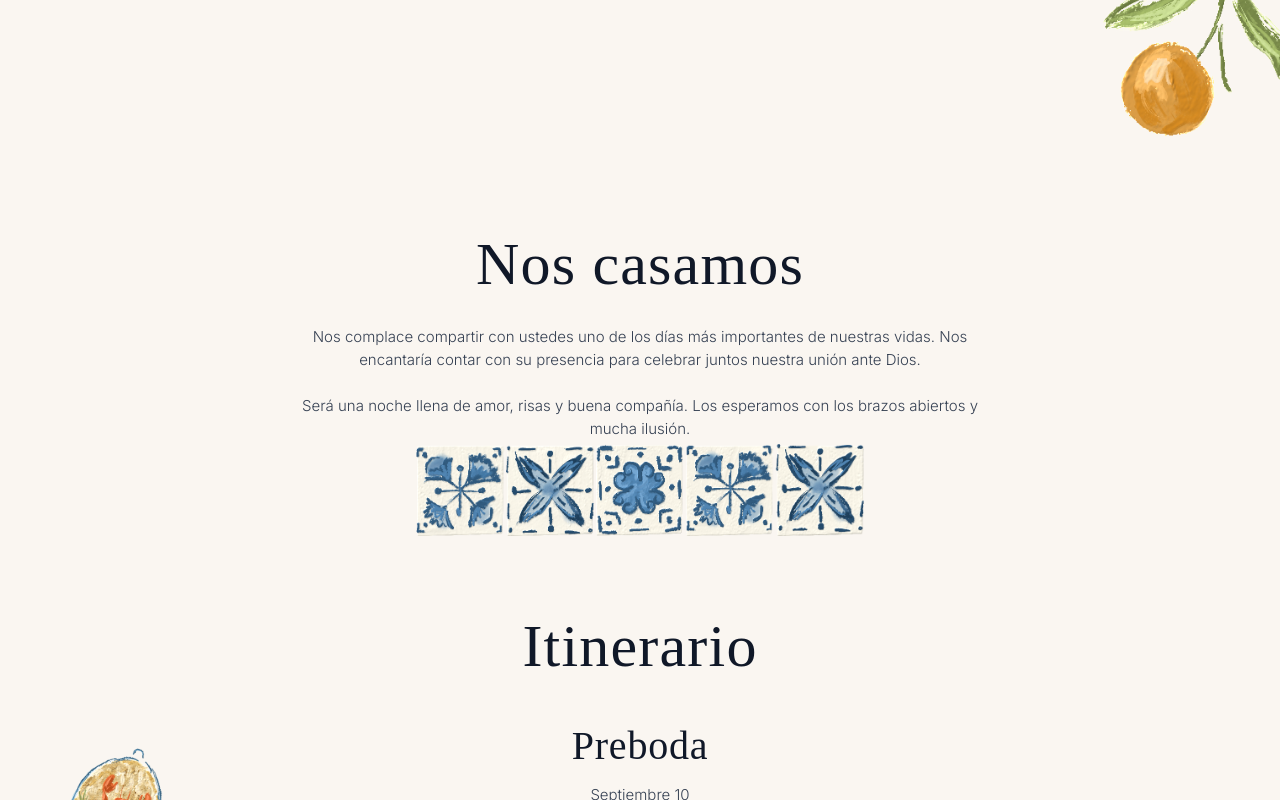
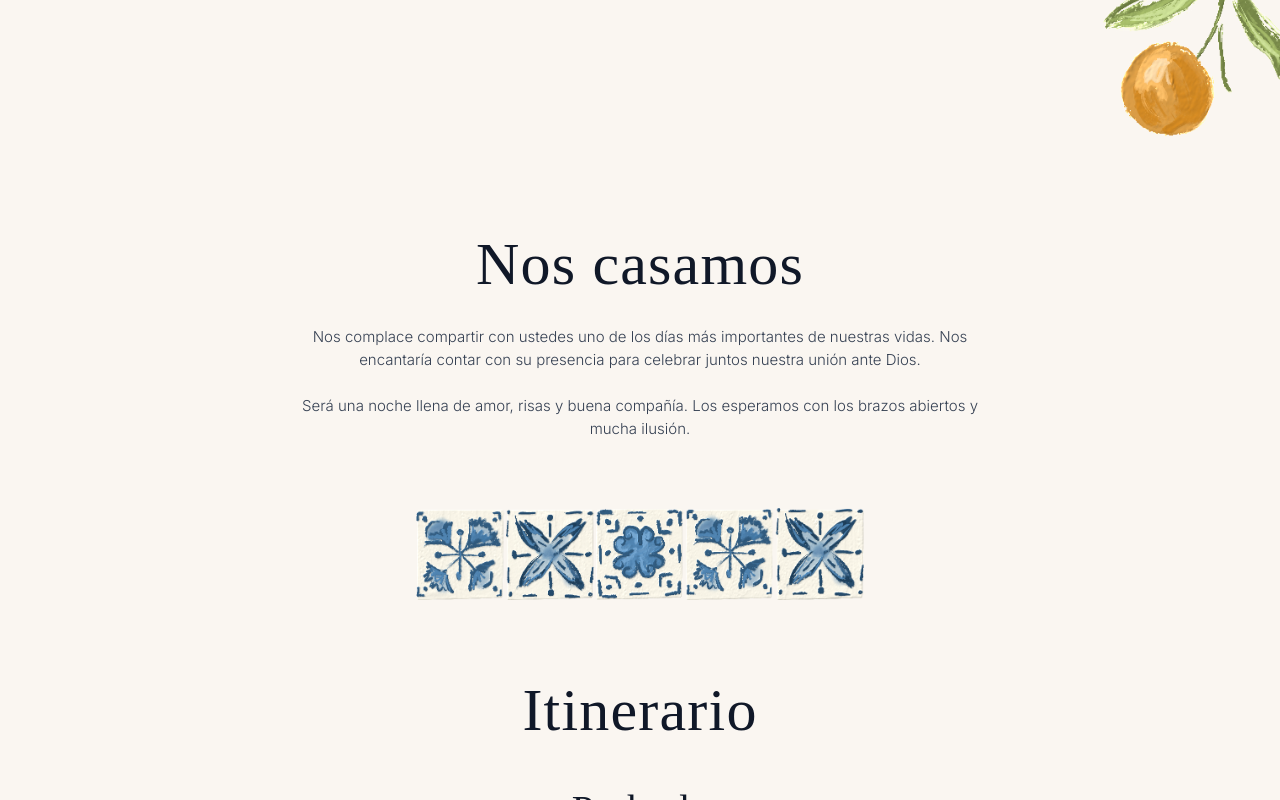
Before and after one commit to nelsonfleig/wedding-site, a React (Vite) app: page / in a window 1280 px wide. Shown: the part 662-1462 px from the top of the page. Built offline with nearby package versions, Linux system fonts and the light colour scheme; no server answers; a web font is replaced by a local one.

Commit message:
make animatinos faster

```diff
--- a/src/animations.ts
+++ b/src/animations.ts
@@ -1,12 +1,12 @@
 import { type Variants } from "framer-motion";
 
 export const fadeUp: Variants = {
-  hidden: { opacity: 0, y: 20 },
+  hidden: { opacity: 0, y: 10 },
   show: {
     opacity: 1,
     y: 0,
     transition: {
-      duration: 0.8,
+      duration: 0.5,
       ease: "easeOut",
     },
   },
--- a/src/components/Invitation.tsx
+++ b/src/components/Invitation.tsx
@@ -5,7 +5,7 @@ import { illustrations } from "../constants";
 const Invitation = () => {
   return (
     <motion.section
-      className="relative max-w-3xl mx-auto px-6 py-24 text-center"
+      className="relative max-w-3xl mx-auto px-6 py-24 pb-40 text-center"
       variants={stagger}
       initial="hidden"
       whileInView="show"
```
